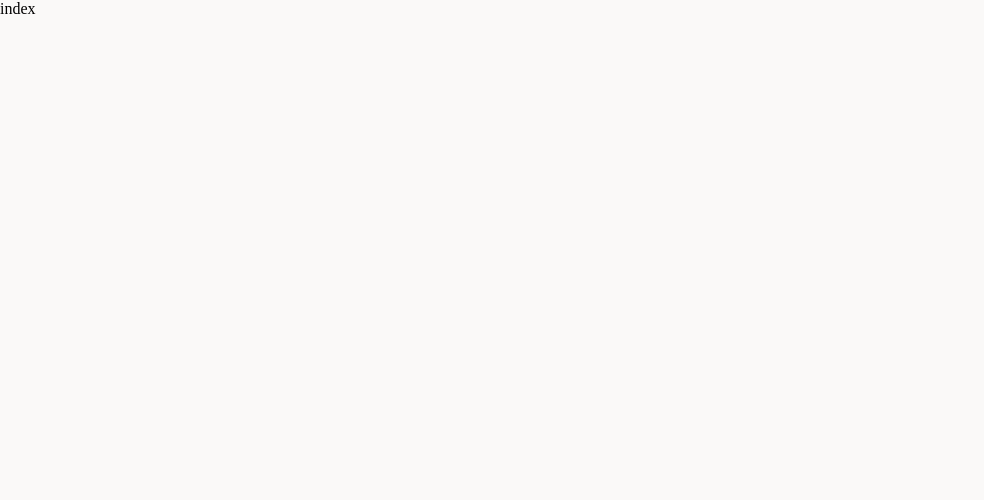
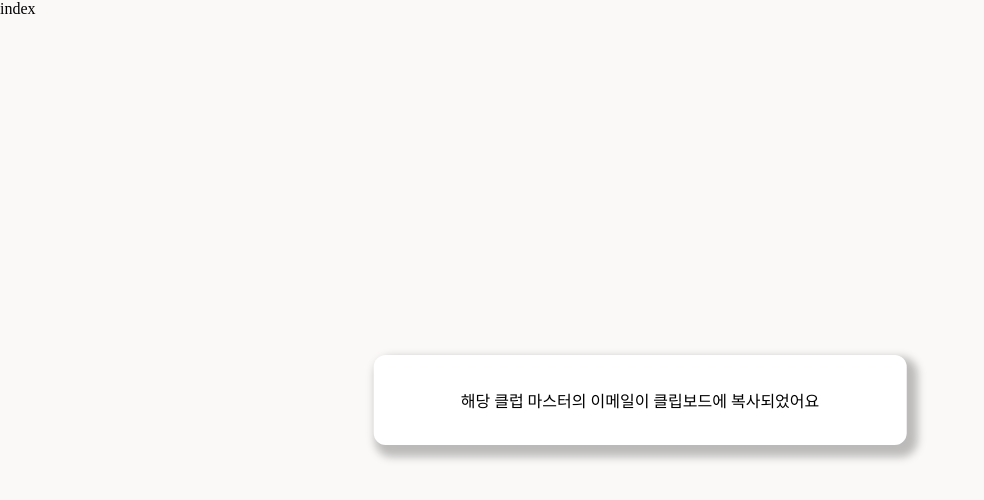
Before and after one commit to likelion-Bridge/memeki-front, a React (Create React App) app: page / in a window 1280 px wide. Shown: the top 500 px of the page, without its empty margins (0-984 px from the left). Built offline with nearby package versions, Linux system fonts and the light colour scheme; a web font is replaced by a local one.

Commit message:
Feat - 컴포넌트 생성 예시와 테스트(#1)

```diff
--- a/src/component/emotion/Component.jsx
+++ b/src/component/emotion/Component.jsx
@@ -1,5 +1,41 @@
-import React from "react";
+/** @jsxImportSource @emotion/react */
+import React from 'react';
 
-export const Component = () => {
-  return <div>Component</div>;
+import { css } from '@emotion/react';
+import theme from '../../styles/theme';
+
+/**
+ * 주석 예시) '클럽 마스터 이메일 보기' 버튼을 눌렀을 때 뜨게 되는 컴포넌트
+ * 컴포넌트 만드는 예시
+ * 이런 식으로 컴포넌트 만들어주길 바람
+ */
+export const Toast = () => {
+  return (
+    <div
+      css={css`
+        position: fixed;
+        top: 50%;
+        left: 50%;
+        transform: translate(-50%, -50%);
+        z-index: 100;
+        align-items: center;
+        justify-content: center;
+        padding: 3.3rem 8.7rem;
+        overflow: auto;
+        border-radius: 1.2rem;
+        background: ${theme.palette.gray.white};
+        box-shadow: 6px 7px 9px 5px rgba(0, 0, 0, 0.25);
+      `}
+    >
+      <p
+        css={css`
+          display: block;
+          font-size: ${theme.textVariants.heading5};
+          color: ${theme.palette.gray[800]};
+        `}
+      >
+        해당 클럽 마스터의 이메일이 클립보드에 복사되었어요
+      </p>
+    </div>
+  );
 };
--- a/src/component/index.jsx
+++ b/src/component/index.jsx
@@ -1,7 +1,12 @@
-import React from "react";
+import React from 'react';
+import { Toast } from './emotion/Component';
 
 export const index = () => {
-  return <div>index</div>;
+  return (
+    <div>
+      index <Toast />
+    </div>
+  );
 };
 
 export default index;
```
